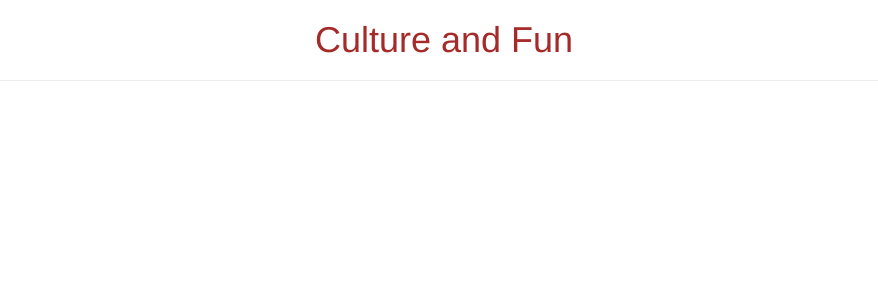
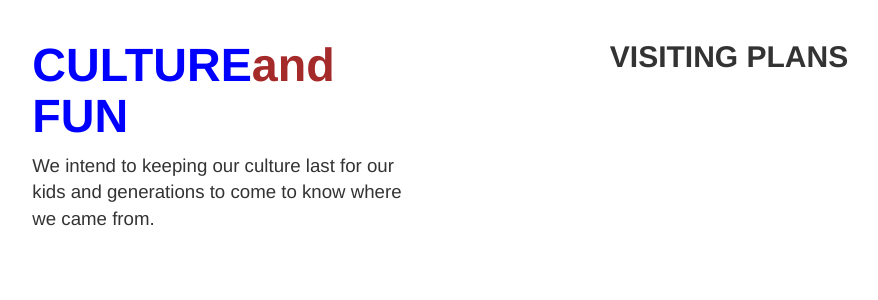
Before and after one commit to Vitalis-Kirui/Culture-And-Fun, a Django app: page / in a window 1280 px wide. Shown: the part 52-352 px from the top of the page, without its empty margins (196-1074 px from the left). Run offline with Django 3.2, Linux system fonts and the light colour scheme; data that the repository does not hold is empty; some libraries are stand-ins or nearby versions.

Commit message:
ppushing content on index template

```diff
--- a/cultureapp/templates/index.html
+++ b/cultureapp/templates/index.html
@@ -1,5 +1,53 @@
 {%extends 'base.html'%}
+{% load static %}
+{% load crispy_forms_tags %}
+
 
 {% block content %}
-{{block.super}}
+
+<div class="landing">
+    <div id="overlay">
+        <div class="col-md-2"></div>
+        <div class=" col-md-4 text-left">
+            <h1 style="font-weight: 700; font-size:35pt"><span style="color:blue">CULTURE</span>and <span style="color:blue">FUN</span></h1>
+            <p style="font-size:14pt">We intend to keeping our culture last for our kids and generations to come to know where we came from.</p>
+        </div>
+        <div class="col-md-6"></div>
+
+    </div>
+</div>
+<div class="container text-center">
+    <h2 class="aboutUs" style="font-weight: 700;">VISITING PLANS </h2>
+    <div class=" row">
+        {% for plan in plans %}
+        <div class="col-md-3 d-flex justify-content-center">
+            <div class="card">
+                <h5 class="card-title" style="font-weight: 700; font-size: 15pt; color:black">
+                    {{plan.plan}}</h5>
+
+                <div class="card-body" style="background-color: rgb(71, 69, 69)">
+                    <div style="background-color: gold;">
+                        <hr>
+                        <h4 class="card-title" style="font-weight: 700;">${{plan.price}}</h4>
+                        <p>{{plan.duration}}</p>
+                        <hr>
+                    </div>
+                    <span style="color:white">{{plan.service.all|join:"<br>"}}</span>
+                    <hr>
+
+                    <a href="" style="color:black; text-decoration:none;"> <button
+                            style="border:1px solid gold; background-color: gold;margin-bottom: 2%" type="button"
+                            class="btn">BOOK NOW</button> </a>
+
+                </div>
+            </div>
+        </div>
+        {%endfor%}
+    </div>
+
+</div>
+
+
+
+
 {% endblock %}
--- a/cultureapp/views.py
+++ b/cultureapp/views.py
@@ -1,9 +1,12 @@
 from django.shortcuts import render
 from django.http  import HttpResponse
+from cultureapp.models import Booking, Profile, visitplan, services
 
 # Create your views here.
 def index(request):
-    return render(request, 'index.html')
+    plans = visitplan.objects.all().order_by('price')
+    service = services.objects.all()
 
+    return render(request, 'index.html', {'plans': plans, 'service': service})
 def about(request):
     return render(request, 'about.html')
--- a/static/css/base.css
+++ b/static/css/base.css
@@ -1,13 +1,6 @@
 h1 {
     color: brown;
 }
-
-.aboutUs {
-    background-color: gold;
-    color: #11162c;
-    padding: 1.5%;
-}
-
 
 
 #app_overlay {
@@ -23,7 +16,7 @@ h1 {
 .booking {
     margin-top: 6%;
     margin-bottom: 6%;
-    background: url('/static/photos/culture.jpg') no-repeat fixed 100% 100%;
+    background: url('/static/photos/Gate.jpg') no-repeat fixed 100% 100%;
     background-repeat: no-repeat;
     background-size: cover;
     margin: 0 auto;
```
Also changed, not shown: 1 other file.
